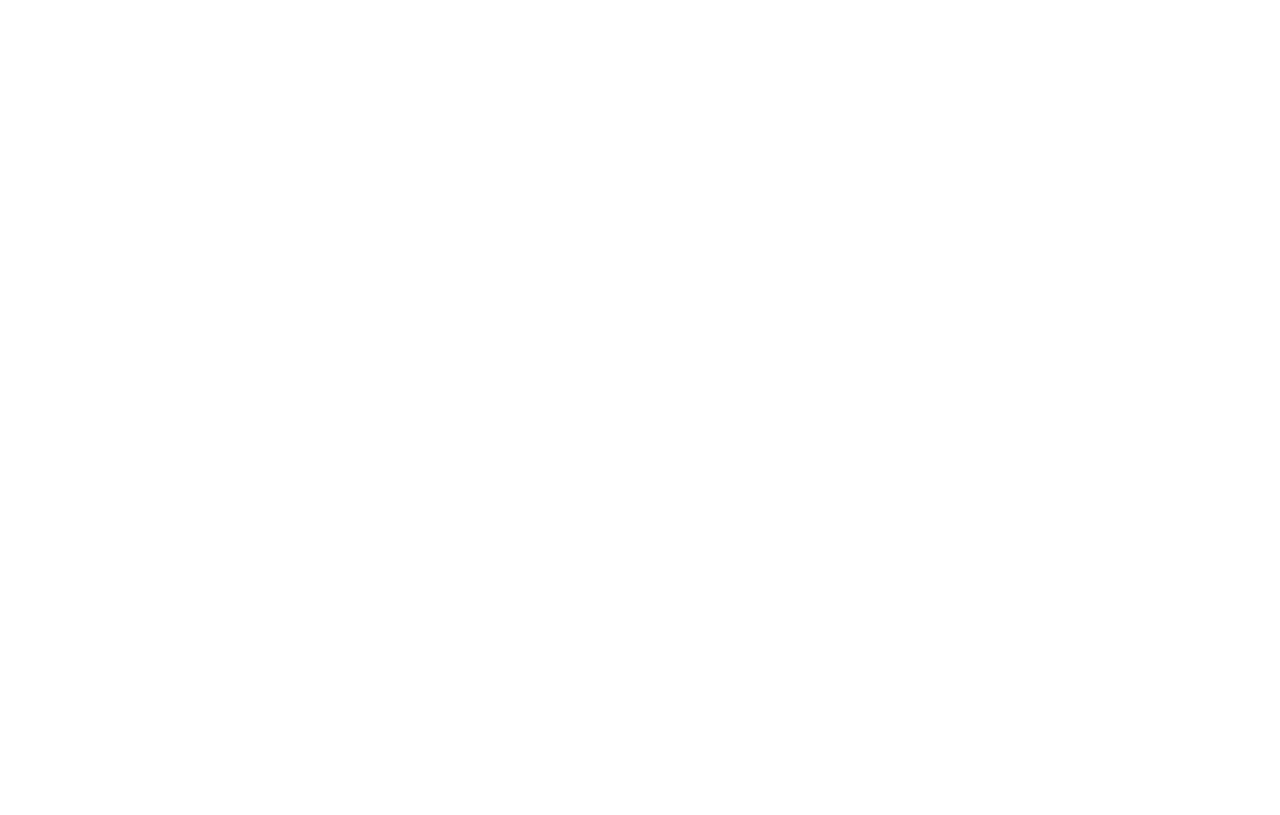
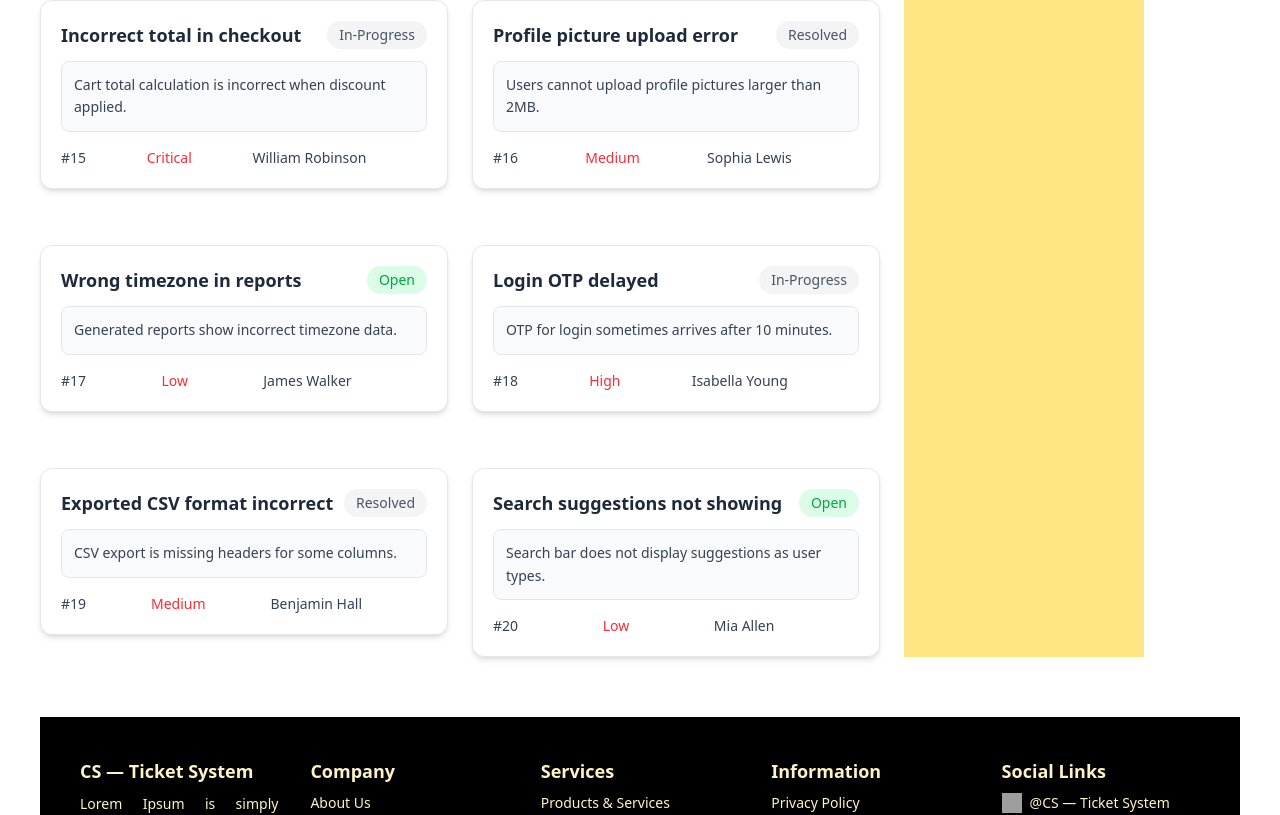
Before and after one commit to TIM-Coder07/assignment_07, a React (Vite) app: page / in a window 1280 px wide. Shown: the part 2071-2886 px from the top of the page. Before the commit the page ends 800 px from the top, so only its background shows below. Built offline with nearby package versions, Linux system fonts and the light colour scheme; grey boxes are pictures that could not be loaded.

Commit message:
footer part

```diff
--- a/src/App.jsx
+++ b/src/App.jsx
@@ -22,6 +22,7 @@
 }
 
 // fetch promiss handler
+  const cardPromise = fetchTicketData()
   return (
     <>
       <div className="max-w-[1200px] mx-auto">
@@ -38,7 +39,13 @@
           <h1>Customer Tickets</h1>
         </div>
 
+        {/* ticket card  */}
+        <Suspense  fallback={<span className="loading loading-bars loading-xl"></span>}>
+          <TickedCard cardPromise={cardPromise}></TickedCard>
+        </Suspense>
 
+        {/* footer Part  */}
+        <Footer></Footer>
       </div>
     </>
   );
```
